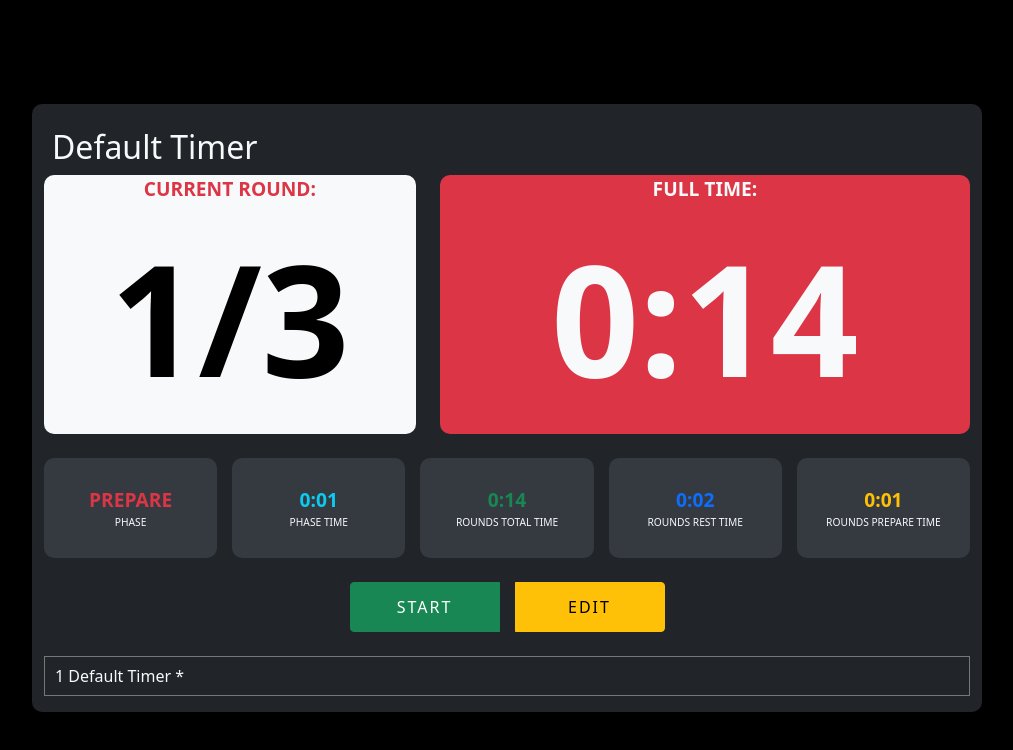
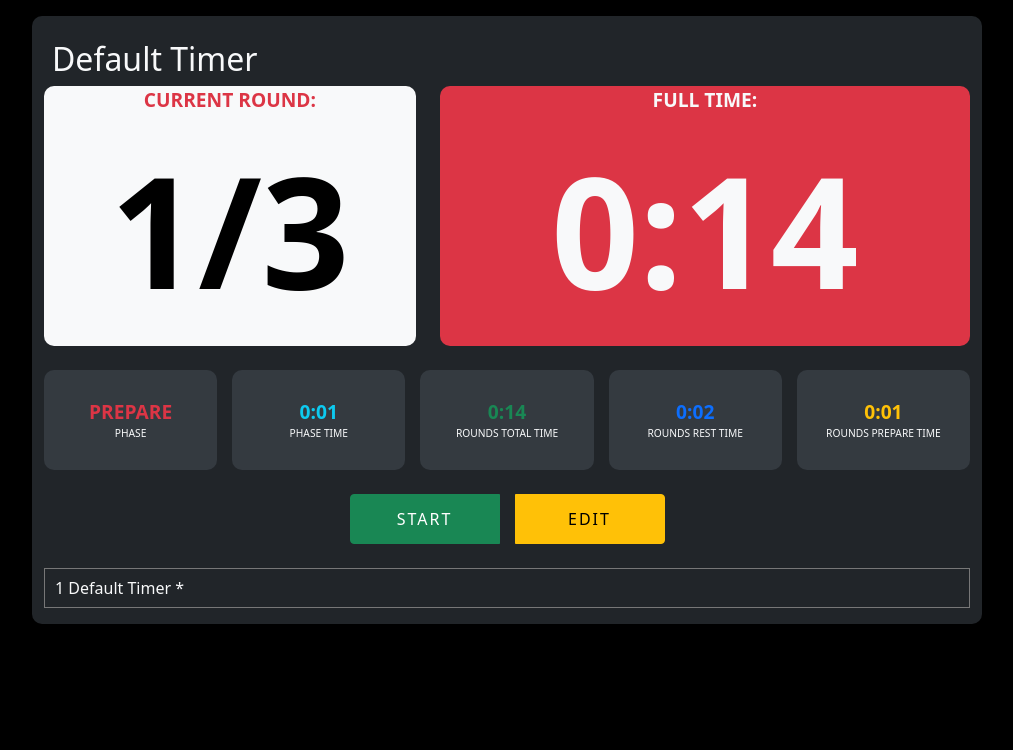
Before and after one commit to Omega24v/BoxingApp, a React (Create React App) app: page / in a window 1280 px wide. Shown: the top 750 px of the page, without its empty margins (133-1146 px from the left). Built offline with nearby package versions, Linux system fonts and the light colour scheme.

Commit message:
style fix

```diff
--- a/src/App.sass
+++ b/src/App.sass
@@ -1,7 +1,6 @@
 @import "~bootstrap/scss/bootstrap-utilities"
 
 .App
-  height: 100vh
   display: flex
   justify-content: center
   align-items: center
--- a/src/components/timer/Timer.sass
+++ b/src/components/timer/Timer.sass
@@ -8,7 +8,6 @@
 .timer-big
   display: flex
   flex-direction: column
-  justify-content: start
   align-items: center
   font-weight: bold
   background-color: $light
```
